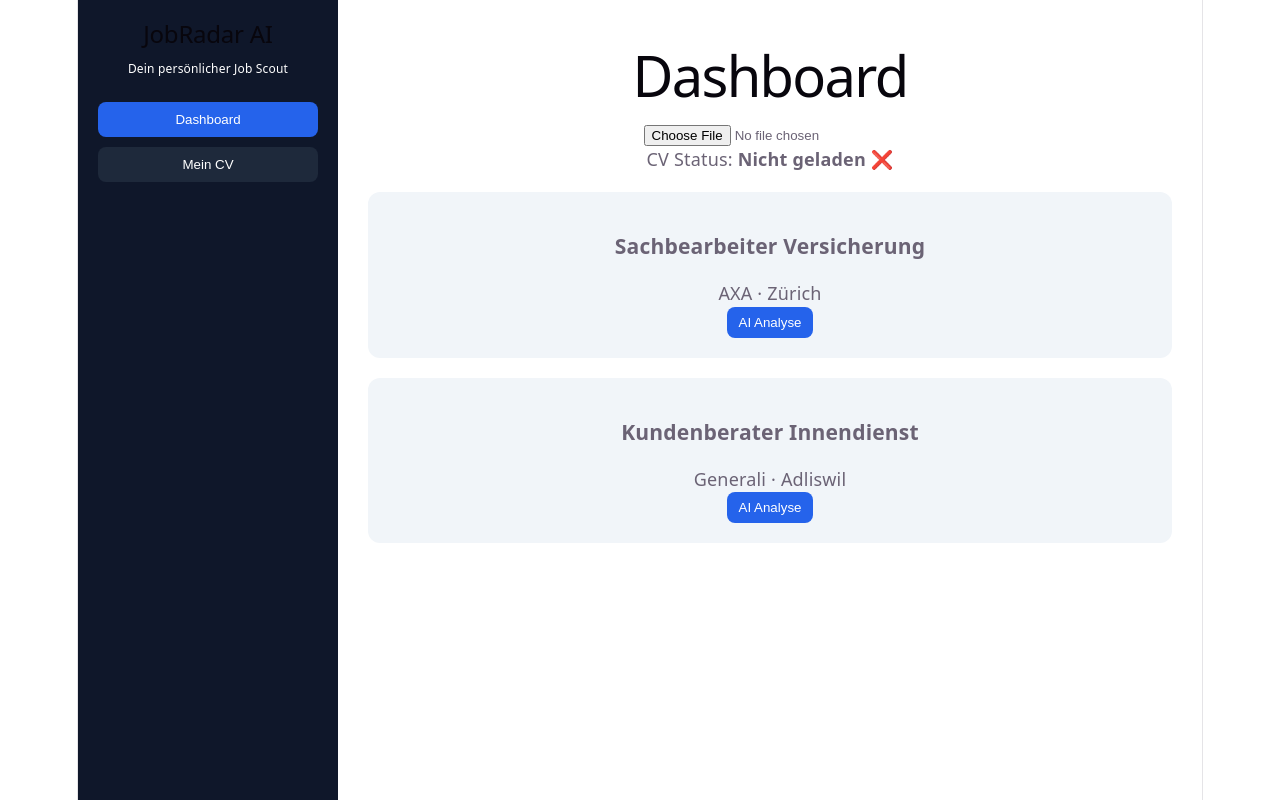
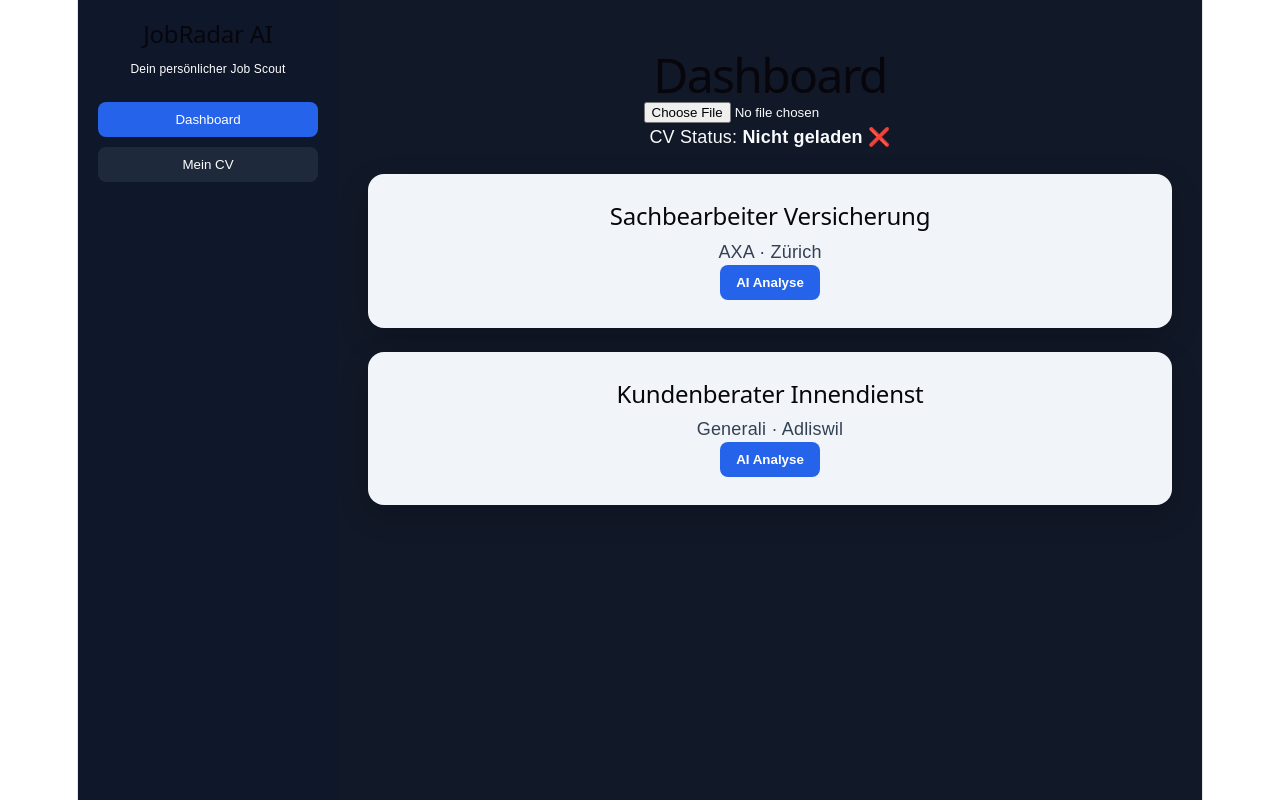
Before and after one commit to Nerazzurro1997/jobradar-ai, a React (Vite) app: page / in a window 1280 px wide. Built offline with nearby package versions, Linux system fonts and the light colour scheme.

Commit message:
Update App.tsx

```diff
--- a/src/App.tsx
+++ b/src/App.tsx
@@ -8,7 +8,7 @@ type Job = {
 };
 
 const SUPABASE_FUNCTION_URL =
-  "https://splummvxjbyubbtiiebl.supabase.co/functions/v1/match-job";
+  "https://splummvxjbyubbtiebl.supabase.co/functions/v1/match-job";
 
 const SUPABASE_ANON_KEY = "sb_publishable_Kc7qxUo7qpHaRz3w-wOCWg_rVqIeixX";
 
@@ -31,7 +31,6 @@ export default function App() {
     },
   ];
 
-  // 🔥 CONVERTE PDF IN BASE64
   const toBase64 = (file: File): Promise<string> => {
     return new Promise((resolve, reject) => {
       const reader = new FileReader();
@@ -44,7 +43,6 @@ export default function App() {
     });
   };
 
-  // 🔥 CHIAMATA ALLA EDGE FUNCTION
   async function analyzeJob(job: Job) {
     if (!cvFile) {
       alert("Carica prima il CV PDF");
@@ -66,7 +64,6 @@ export default function App() {
           apikey: SUPABASE_ANON_KEY,
           Authorization: `Bearer ${SUPABASE_ANON_KEY}`,
         },
-
         body: JSON.stringify({
           fileName: cvFile.name,
           fileBase64: base64,
@@ -83,25 +80,22 @@ export default function App() {
         throw new Error(rawText.slice(0, 300));
       }
 
-      console.log("RISPOSTA AI:", data);
-
       const raw =
         data?.output?.[0]?.content?.[0]?.text ||
         data?.error ||
         "Nessuna risposta";
 
-// pulizia base
       const formatted = raw
         .replace(/\*\*/g, "")
         .replace(/###/g, "")
         .replace(/---/g, "")
+        .replace(/Vielen Dank.*?\./, "")
         .trim();
 
       setAnalysis((prev) => ({
         ...prev,
         [job.id]: formatted,
       }));
-
     } catch (error) {
       setAnalysis((prev) => ({
         ...prev,
@@ -110,9 +104,77 @@ setAnalysis((prev) => ({
     }
   }
 
+  function renderAnalysis(text: string) {
+    if (text === "⏳ Analisi in corso...") {
+      return <p style={{ fontWeight: "bold" }}>⏳ Analisi in corso...</p>;
+    }
+
     return (
-    <div style={{ display: "flex", height: "100vh" }}>
-      {/* SIDEBAR */}
+      <div style={{ lineHeight: 1.6 }}>
+        {text.split("\n").map((line, i) => {
+          const cleanLine = line.trim();
+
+          if (!cleanLine) return null;
+
+          if (cleanLine.toLowerCase().includes("match score")) {
+            return (
+              <h2 key={i} style={{ color: "#16a34a", marginTop: 10 }}>
+                {cleanLine}
+              </h2>
+            );
+          }
+
+          if (cleanLine.toLowerCase().includes("warum")) {
+            return (
+              <h3 key={i} style={{ color: "#2563eb", marginTop: 22 }}>
+                💡 {cleanLine}
+              </h3>
+            );
+          }
+
+          if (cleanLine.toLowerCase().includes("risiken")) {
+            return (
+              <h3 key={i} style={{ color: "#dc2626", marginTop: 22 }}>
+                ⚠️ {cleanLine}
+              </h3>
+            );
+          }
+
+          if (cleanLine.toLowerCase().includes("empfehlung")) {
+            return (
+              <h3 key={i} style={{ color: "#7c3aed", marginTop: 22 }}>
+                🎯 {cleanLine}
+              </h3>
+            );
+          }
+
+          if (cleanLine.startsWith("-")) {
+            return (
+              <p key={i} style={{ marginLeft: 18, marginBottom: 8 }}>
+                • {cleanLine.replace("-", "").trim()}
+              </p>
+            );
+          }
+
+          return (
+            <p key={i} style={{ marginBottom: 10 }}>
+              {cleanLine}
+            </p>
+          );
+        })}
+      </div>
+    );
+  }
+
+  return (
+    <div
+      style={{
+        display: "flex",
+        minHeight: "100vh",
+        background: "#111827",
+        fontFamily: "Arial, sans-serif",
+      }}
+    >
       <div
         style={{
           width: 220,
@@ -153,20 +215,24 @@ setAnalysis((prev) => ({
         </button>
       </div>
 
-      {/* MAIN */}
-      <div style={{ flex: 1, padding: 30 }}>
-        <h1>Dashboard</h1>
+      <div
+        style={{
+          flex: 1,
+          padding: 30,
+          color: "#f8fafc",
+          maxWidth: 900,
+          margin: "0 auto",
+        }}
+      >
+        <h1 style={{ fontSize: 48, marginBottom: 10 }}>Dashboard</h1>
 
-        {/* CV UPLOAD */}
-        <div style={{ marginBottom: 20 }}>
+        <div style={{ marginBottom: 24 }}>
           <input
             type="file"
             accept="application/pdf"
             onChange={(e) => {
               const file = e.target.files?.[0];
-              if (file) {
-                setCvFile(file);
-              }
+              if (file) setCvFile(file);
             }}
           />
 
@@ -176,19 +242,20 @@ setAnalysis((prev) => ({
           </p>
         </div>
 
-        {/* JOBS */}
         {jobs.map((job) => (
           <div
             key={job.id}
             style={{
               background: "#f1f5f9",
-              padding: 20,
-              borderRadius: 12,
-              marginBottom: 20,
+              color: "#334155",
+              padding: 28,
+              borderRadius: 16,
+              marginBottom: 24,
+              boxShadow: "0 10px 30px rgba(0,0,0,0.18)",
             }}
           >
-            <h3>{job.title}</h3>
-            <p>
+            <h2 style={{ margin: 0 }}>{job.title}</h2>
+            <p style={{ marginTop: 8 }}>
               {job.company} · {job.location}
             </p>
 
@@ -198,9 +265,10 @@ setAnalysis((prev) => ({
                 background: "#2563eb",
                 color: "white",
                 border: "none",
-                padding: "8px 12px",
+                padding: "10px 16px",
                 borderRadius: 8,
                 cursor: "pointer",
+                fontWeight: "bold",
               }}
             >
               AI Analyse
@@ -209,35 +277,14 @@ setAnalysis((prev) => ({
             {analysis[job.id] && (
               <div
                 style={{
-                  marginTop: 15,
-                  padding: 10,
+                  marginTop: 20,
+                  padding: 20,
                   background: "#e2e8f0",
-                  borderRadius: 8,
-                  whiteSpace: "pre-wrap",
+                  borderRadius: 12,
                 }}
               >
                 <strong>AI Analyse:</strong>
-                <div style={{ lineHeight: 1.6 }}>
-  {analysis[job.id].split("\n").map((line, i) => {
-    if (line.toLowerCase().includes("match score")) {
-      return (
-        <h2 key={i} style={{ color: "#16a34a" }}>
-          {line}
-        </h2>
-      );
-    }
-
-    if (line.toLowerCase().includes("warum")) {
-      return <h3 key={i}>💡 {line}</h3>;
-    }
-
-    if (line.toLowerCase().includes("risiken")) {
-      return <h3 key={i}>⚠️ {line}</h3>;
-    }
-
-    return <p key={i}>{line}</p>;
-  })}
-</div>
+                {renderAnalysis(analysis[job.id])}
               </div>
             )}
           </div>
```
Lines whose indentation alone changed are shown as unchanged.
